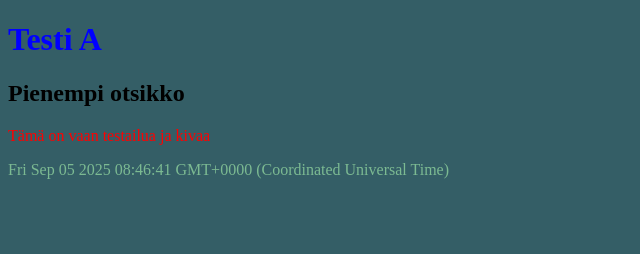
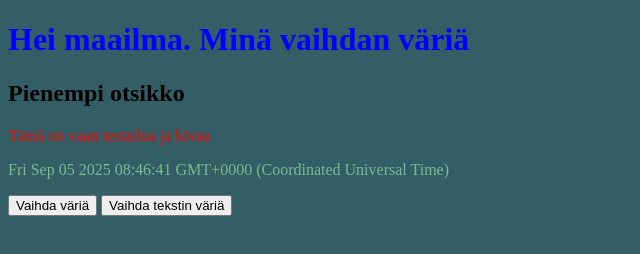
Before and after one commit to heikkijylanki/heikkitestaa, a plain HTML site: page index.html in a window 1280 px wide. Shown: the whole page, without its empty margins (0-640 px from the left). Drawn offline with Linux system fonts and the light colour scheme.

Commit message:
lisätty värinvaihto toiminto

```diff
--- a/index.html
+++ b/index.html
@@ -9,13 +9,33 @@
     </style>
 </head>
 <body>
-    <h1>Testi A</h1>
+    <h1 id="teksti">Hei maailma. Minä vaihdan väriä</h1>
     <h2>Pienempi otsikko</h2>
     <p>Tämä on vaan testailua ja kivaa</p>
     <p id="paivays"></p>
-
+    <button onclick="changeTextColor(this)">Vaihda väriä</button>
     <script>
         const pvm = new Date();
         document.getElementById("paivays").innerHTML = pvm;
+
+        function changeTextColor(button) {
+            // Muuttaa painikkeen sisällä olevan tekstin värin punaiseksi
+            button.style.color = 'red';
+    }
     </script>
+
+
+  <button onclick="vaihdaVari()">Vaihda tekstin väriä</button>
+
+  <script>
+
+    function vaihdaVari() {
+
+      document.getElementById("teksti").style.color = "yellow";
+    }
+  </script>
+
+
 </body>
+</html>
+</body>
```
